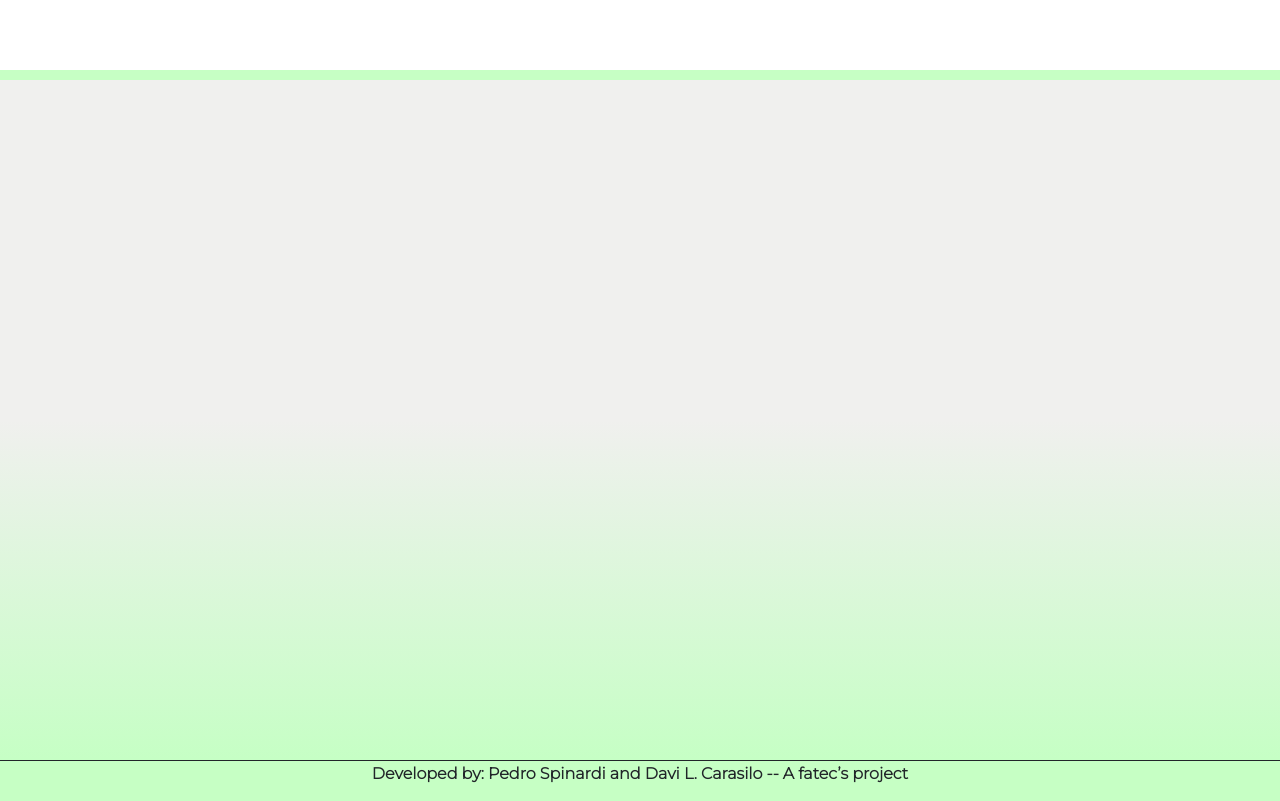
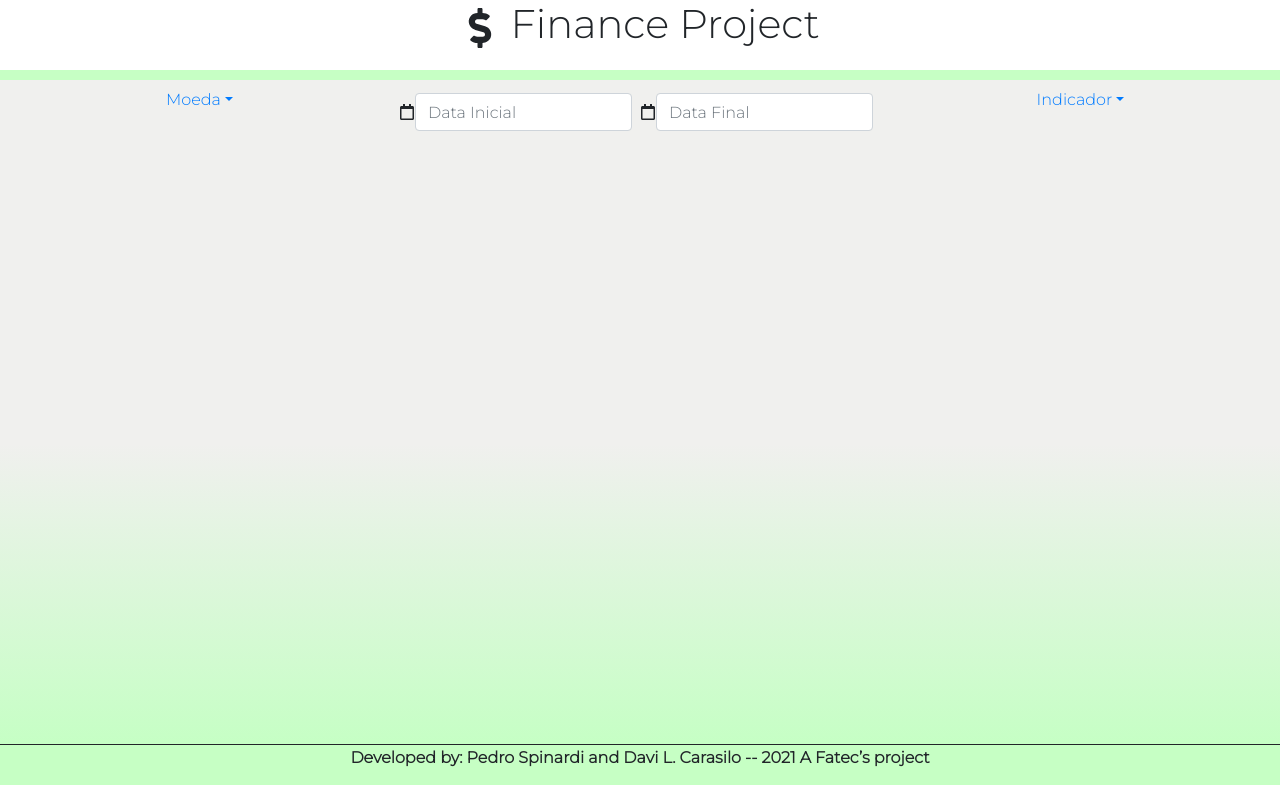
Before and after one commit to daviluiscarasilo/ProjectFinance, a React (Create React App) app in the folder project-finance/: page / in a window 1280 px wide. Built offline with nearby package versions, Linux system fonts and the light colour scheme.

Commit message:
Inclusão dropdown

```diff
--- a/project-finance/src/App.css
+++ b/project-finance/src/App.css
@@ -13,6 +13,13 @@
   border-bottom-style: solid;
   border-bottom-width: 10px;
   height: 10vh;
+  text-align: center;
+}
+
+.pesquisa{
+  background-image: linear-gradient( rgb(240, 240, 238),rgb(240, 240, 238));
+  height: 8vh;
+
 }
 
 /* Fim das classes de estilização do cabeçalho */
@@ -40,6 +47,7 @@
 /* Classes de estilização do corpo do site */
 .corpo{
   background-image: linear-gradient( rgb(240, 240, 238),rgb(240, 240, 238), #99ff978f);
-  height: 85vh;
+  height: 75vh;
+
 }
 /* Fim das classes de estilização do corpo */
--- a/project-finance/src/App.js
+++ b/project-finance/src/App.js
@@ -1,13 +1,20 @@
 import './App.css';
+import React, { useState } from 'react'
+
 import Navbar from 'react-bootstrap/Navbar'
 import Nav from 'react-bootstrap/Nav'
+import NavDropdown from 'react-bootstrap/NavDropdown'
+
 import Form from 'react-bootstrap/Form'
+import FormControl from 'react-bootstrap/FormControl'
+
 import { MDBContainer } from 'mdbreact';
 import Jumbotron from 'react-bootstrap/Jumbotron'
-import FormControl from 'react-bootstrap/FormControl'
-import { FaCloudRain } from 'react-icons/fa'
+import { FaDollarSign } from 'react-icons/fa'
+import { FaRegCalendar } from 'react-icons/fa'
 import Button from 'react-bootstrap/Button'
 import Toast from 'react-bootstrap/Toast'
+import Dropdown from 'react-bootstrap/Dropdown'
 
 /**
  * Essa função é responsável por criar o cabeçalho do site
@@ -16,12 +23,46 @@ import Toast from 'react-bootstrap/Toast'
 function Cabecalho() {
   return (
     <>
-      <Navbar className="borda-cabecalho" F variant="dark" calss>
-        <Nav className="ml-auto" >
-        </Nav >
-        <Form inline>
+      <div className="borda-cabecalho" F variant="dark" calss>
+        <h1><FaDollarSign /> Finance Project</h1>
+      </div>
+
+      < Nav variant="light" activeKey="1" justify variant="tabs" defaultActiveKey="/home" className="pesquisa" F variant="dark" calss>
+        <NavDropdown title="Moeda" id="Moeda" >
+          <NavDropdown.Item eventKey="USD-BRL">USD-BRL (Dólar Comercial)</NavDropdown.Item>
+          <NavDropdown.Item eventKey="USDT-BRL">USDT-BRL (Dólar Turismo)</NavDropdown.Item>
+          <NavDropdown.Item eventKey="CAD-BRL">CAD-BRL (Dólar Canadense)</NavDropdown.Item>
+          <NavDropdown.Item eventKey="AUD-BRL">AUD-BRL (Dólar Australiano)</NavDropdown.Item>
+          <NavDropdown.Item eventKey="EUR-BRL">EUR-BRL (Euro)</NavDropdown.Item>
+          <NavDropdown.Item eventKey="GBP-BRL">GBP-BRL (Libra Esterlina)</NavDropdown.Item>
+          <NavDropdown.Item eventKey="ARS-BRL">ARS-BRL (Peso Argentino)</NavDropdown.Item>
+          <NavDropdown.Item eventKey="JPY-BRL">JPY-BRL (Iene Japonês)</NavDropdown.Item>
+          <NavDropdown.Item eventKey="CHF-BRL">CHF-BRL (Franco Suíço)</NavDropdown.Item>
+          <NavDropdown.Item eventKey="CNY-BRL">CNY-BRL (Yuan Chinês)</NavDropdown.Item>
+          <NavDropdown.Item eventKey="YLS-BRL">YLS-BRL (Novo Shekel Israelense)</NavDropdown.Item>
+          <NavDropdown.Item eventKey="BTC-BRL">BTC-BRL (Bitcoin)</NavDropdown.Item>
+          <NavDropdown.Item eventKey="LTC-BRL">LTC-BRL (Litecoin)</NavDropdown.Item>
+          <NavDropdown.Item eventKey="ETH-BRL">ETH-BRL (Ethereum)</NavDropdown.Item>
+          <NavDropdown.Item eventKey="XRP-BRL">XRP-BRL (Ripple)</NavDropdown.Item>
+        </NavDropdown>
+
+        <Form inline className="pesquisa" F variant="dark" calss>
+          <FaRegCalendar /><FormControl type="mm/dd/aaaa" placeholder="Data Inicial" className="mr-sm-2" />
         </Form>
-      </Navbar >
+
+        <Form inline className="pesquisa" F variant="dark" calss>
+          <FaRegCalendar /><FormControl type="mm/dd/aaaa" placeholder="Data Final" className="mr-sm-2" />
+        </Form>
+
+        <NavDropdown title="Indicador" id="Indicador">
+          <NavDropdown.Item eventKey="bid">Valor de compra</NavDropdown.Item>
+          <NavDropdown.Item eventKey="ask">Valor de venda</NavDropdown.Item>
+          <NavDropdown.Item eventKey="high">Valor Máximo</NavDropdown.Item>
+          <NavDropdown.Item eventKey="low">Valor Mínimo</NavDropdown.Item>
+          <NavDropdown.Item eventKey="pctChange">Variação %</NavDropdown.Item>
+        </NavDropdown>
+
+      </Nav>
     </>
   )
 }
@@ -37,7 +78,7 @@ function Rodape() {
           <tbody>
             <tr>
               <td className="align-bottom celula-rodape">
-                <strong> Developed by: Pedro Spinardi and Davi L. Carasilo  -- A fatec’s project </strong>
+                <strong> Developed by: Pedro Spinardi and Davi L. Carasilo -- 2021 A Fatec’s project </strong>
               </td>
             </tr>
           </tbody>
```
Also changed, not shown: 1 other file (tests, documents, lock files or other folders).
